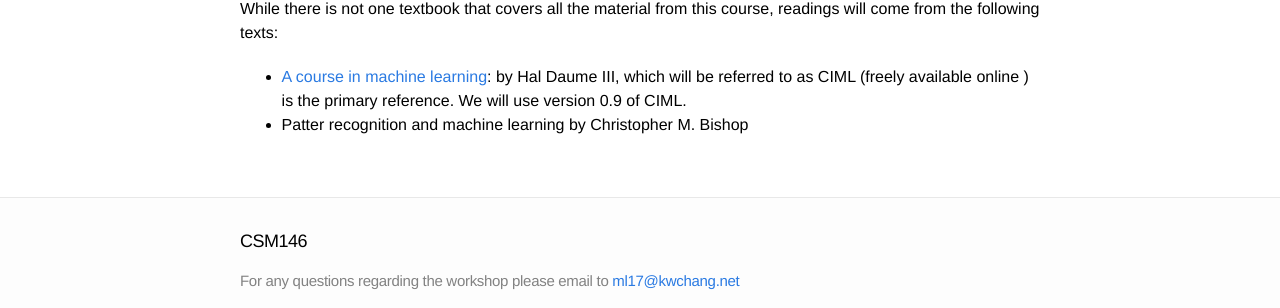
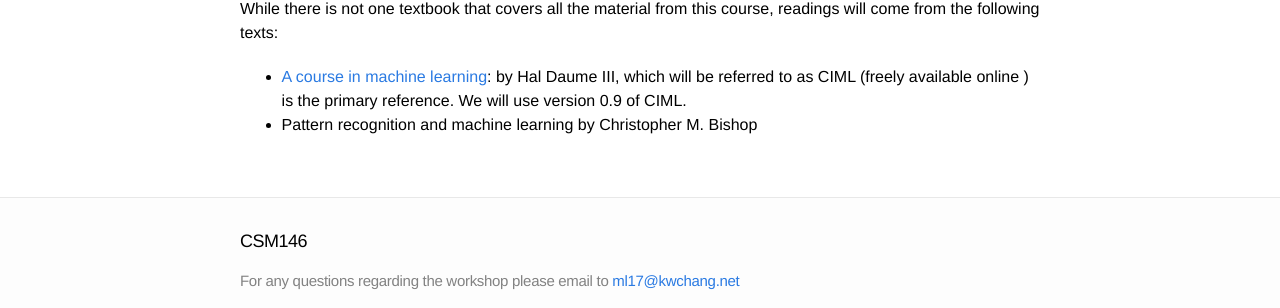
Before and after one commit to uclanlp/CSM146, a Jekyll site: the page built from 1_overview.md, in a window 1280 px wide. Shown: the part 1569-1877 px from the top of the page. Built offline with Jekyll 4.4.1, drawn with Linux system fonts in a browser that asks for light colours.

Commit message:
Update 1_overview.md

```diff
--- a/1_overview.md
+++ b/1_overview.md
@@ -57,4 +57,4 @@ While there is not one textbook that covers all the material from this course, r
 the following texts:
   * [A course in machine learning](http://ciml.info/index_0_9.html): by Hal Daume III, which will be referred to as CIML (freely
 available online ) is the primary reference. We will use version 0.9 of CIML.
-  * Patter recognition and machine learning by Christopher M. Bishop
+  * Pattern recognition and machine learning by Christopher M. Bishop
```
